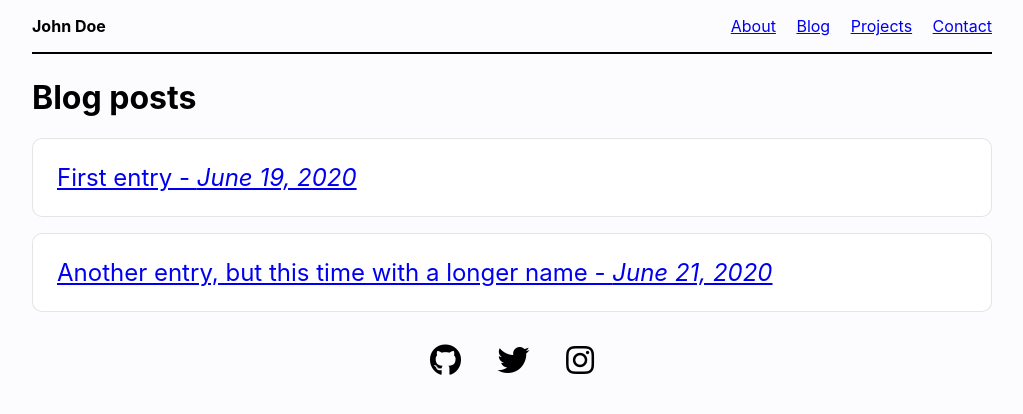
After one commit to HackFrostNL/dev-bootcamp-v1.0, a Flask app: page /blog/ in a window 1280 px wide. The commit adds this page. Shown: the top 414 px of the page, without its empty margins (128-1151 px from the left). Run offline with Flask 2, Linux system fonts and the light colour scheme; some libraries are stand-ins or nearby versions.

Commit message:
blog posts, listing of them all, bring in markdown, slugs :slug:

````diff
--- a/portfolio/app.py
+++ b/portfolio/app.py
@@ -1,7 +1,13 @@
-from flask import Flask
+import os
+import urllib
+from datetime import datetime
+from pathlib import Path
+
+from flask import Flask, abort
 from flask import render_template
 import decouple
 import requests
+import markdown
 
 GITHUB_REPOS_URL = "https://api.github.com/users/jackharrhy/repos?per_page=100"
 CONTACT_FORM_ACTION = decouple.config("CONTACT_FORM_ACTION", default=None)
@@ -43,19 +49,65 @@ for repo in repos:
         )
 
 
+blog_posts = []
+blog_slug_to_post = {}
+
+
+with os.scandir("blog") as it:
+    for entry in it:
+        if entry.name.endswith(".md") and entry.is_file():
+            raw_date, title = entry.name.split("_")
+            title = title.rstrip(".md")
+
+            date = datetime.strptime(raw_date, "%Y-%m-%d")
+
+            post_markdown = Path(entry.path).read_text()
+            html = markdown.markdown(post_markdown)
+
+            slug = "".join(filter(str.isalnum, title))
+            slug = urllib.parse.quote_plus(slug).lower()
+
+            print(slug)
+
+            post = {
+                "date": date,
+                "title": title,
+                "html": html,
+                "slug": slug,
+            }
+
+            blog_posts.append(post)
+            blog_slug_to_post[slug] = post
+
+
 @app.route("/")
-def about_route(name=None):
+def about_route():
     return render_template("about.html")
 
 
 @app.route("/projects/")
-def projects_route(name=None):
+def projects_route():
     return render_template("projects.html", projects=projects)
 
 
 @app.route("/contact/")
-def contact_route(name=None):
+def contact_route():
     return render_template("contact.html", api=CONTACT_FORM_ACTION)
+
+
+@app.route("/blog/")
+def blog_route():
+    return render_template("blog.html", blog_posts=blog_posts)
+
+
+@app.route("/blog/<slug>")
+def blog_post_route(slug):
+    post = blog_slug_to_post.get(slug)
+
+    if post is None:
+        abort(404, description="Post not found")
+
+    return render_template("blog_post.html", post=post)
 
 
 if __name__ == "__main__":
--- /dev/null
+++ b/portfolio/blog/2020-06-19_First entry.md
@@ -0,0 +1,51 @@
+# this is my first blog post!
+
+## is is written in markdown
+
+i'm a fan of markdown!
+
+here is a sample of markdown, so you can see what it looks like
+in the text file, but also how it renders on the website!
+
+---
+
+**This is bold text**
+
+**This is bold text**
+
+_This is italic text_
+
+_This is italic text_
+
+~~Strikethrough~~
+
+---
+
+## Lists
+
+Unordered
+
+-   Create a list by starting a line with `+`, `-`, or `*`
+-   Sub-lists are made by indenting 2 spaces:
+    -   Marker character change forces new list start:
+        -   Ac tristique libero volutpat at
+        *   Facilisis in pretium nisl aliquet
+        -   Nulla volutpat aliquam velit
+-   Very easy!
+
+---
+
+Inline `code`
+
+Indented code
+
+    // Some comments
+    line 1 of code
+    line 2 of code
+    line 3 of code
+
+Block code "fences"
+
+```
+Sample text here...
+```
--- /dev/null
+++ b/portfolio/blog/2020-06-21_Another entry, but this time with a longer name.md
@@ -0,0 +1,21 @@
+# Lorem Ispum
+
+Lorem ipsum dolor sit amet, consectetur adipiscing elit. Vivamus fringilla malesuada sapien. Vivamus suscipit ullamcorper dolor id elementum. Curabitur vitae purus nec odio tempor mattis facilisis non dolor. Ut libero turpis, dapibus eu posuere id, semper ullamcorper ipsum. Donec dignissim vestibulum nunc, in volutpat nunc rutrum elementum. Praesent aliquet vitae sem pharetra dignissim. Integer consequat, turpis vel eleifend laoreet, arcu enim vestibulum justo, vitae eleifend diam nulla id leo. Quisque vehicula vehicula ante, ac congue diam ultricies vel. Donec scelerisque ut nibh a lacinia. Pellentesque in felis sem. Suspendisse potenti. Sed accumsan volutpat risus, eu sagittis mi euismod ac. Mauris suscipit bibendum justo. Etiam imperdiet, diam nec aliquet mollis, justo nulla feugiat ipsum, a blandit justo turpis id arcu. Nulla sodales augue ex, ut mattis eros semper et.
+
+Morbi sed magna ac massa lobortis dictum. Morbi non purus ut justo rhoncus porttitor sed sodales erat. In ut enim pulvinar, aliquet enim viverra, finibus diam. Nulla nec eros rutrum, commodo augue sed, pellentesque ligula. Aenean malesuada ex in ex maximus dictum. Duis fermentum ultricies molestie. Quisque quis aliquet dui, a rhoncus mi. Quisque ac dui eget mauris ultrices porttitor.
+
+Suspendisse quis condimentum mauris, in rutrum nibh. Morbi volutpat libero vestibulum, finibus urna vel, tincidunt odio. Mauris id dolor ullamcorper, aliquam ante eget, hendrerit elit. Pellentesque aliquet in nulla vel cursus. Proin a pulvinar diam, eget dictum sem. Integer faucibus accumsan dignissim. Cras ac condimentum nisl. Pellentesque finibus ligula purus, ut laoreet risus dignissim ornare. Phasellus viverra lorem sed magna hendrerit eleifend. Suspendisse pulvinar porttitor facilisis. Suspendisse potenti.
+
+Aliquam in velit sit amet elit ultricies auctor vitae non massa. Suspendisse euismod pretium nulla, in dapibus ex cursus id. Vestibulum erat dolor, dictum sit amet erat quis, vulputate interdum leo. In rutrum eget leo id lacinia. Phasellus id ullamcorper nibh. Curabitur a accumsan risus. Etiam sed sapien sit amet mauris lacinia dapibus non nec tellus. Cras id velit dapibus, varius erat bibendum, laoreet tortor. Pellentesque id erat eleifend, efficitur enim eu, rhoncus sapien. Integer imperdiet tristique orci, et malesuada mauris iaculis id. Nam venenatis, nunc in dapibus pretium, mauris diam lobortis elit, tristique tempor nisi orci eu lectus. Etiam pharetra urna at velit varius, tincidunt suscipit eros eleifend.
+
+Vestibulum efficitur mauris et elementum iaculis. In felis augue, posuere sed ligula eu, dignissim fringilla sapien. Vivamus varius tincidunt metus, vitae efficitur ipsum laoreet in. Quisque scelerisque quam elit, in bibendum leo molestie vel. Class aptent taciti sociosqu ad litora torquent per conubia nostra, per inceptos himenaeos. Morbi eget nibh suscipit, tincidunt felis ut, sagittis tellus. Nulla quis volutpat erat.
+
+Vivamus vitae volutpat ligula. Vestibulum facilisis lorem sit amet neque condimentum dignissim. Mauris a pretium augue. Ut at purus eget mi euismod venenatis. Pellentesque faucibus commodo enim eu ultricies. Donec hendrerit laoreet mi, sed porttitor lacus laoreet sed. Praesent at molestie libero, ut sodales ante. Phasellus orci nunc, tristique in diam a, blandit euismod velit. Duis ultrices magna neque, et aliquam eros pulvinar et. Sed laoreet finibus rutrum.
+
+Maecenas ultrices sapien quam, quis sodales erat iaculis quis. Nunc ultricies gravida fermentum. Maecenas porttitor dui quis arcu tincidunt, eget pretium arcu varius. Mauris id urna turpis. Curabitur a elit a eros mollis pharetra. Fusce egestas augue et turpis cursus vehicula. Nullam aliquam sit amet neque sit amet tincidunt. Duis varius eros in mollis pharetra. Quisque vel viverra enim, ut tincidunt libero. Ut venenatis diam ut scelerisque rutrum. Morbi sit amet iaculis lorem. Nullam iaculis dui a odio convallis faucibus. Duis id facilisis sapien, vitae condimentum nisl. Duis urna dui, faucibus et velit nec, dictum consequat massa.
+
+Sed pharetra leo libero, ut maximus felis volutpat vitae. Sed in massa ipsum. Duis lacinia sollicitudin sapien non volutpat. Morbi pulvinar consectetur justo, ut cursus enim aliquam sit amet. Sed viverra auctor blandit. Fusce sit amet commodo enim. Suspendisse dictum turpis metus, eget malesuada augue maximus nec. Pellentesque tempus, orci sit amet egestas ultricies, urna leo lobortis est, eget efficitur nisi nisl sit amet risus. Donec sit amet faucibus ligula. Nam quis ipsum in nisi gravida aliquam. Aliquam erat volutpat. Sed vel rhoncus ante. In accumsan volutpat ornare. In eget tincidunt quam. Sed imperdiet odio sit amet enim venenatis hendrerit.
+
+Pellentesque sollicitudin leo et hendrerit molestie. Vivamus id maximus felis. Mauris tristique, purus ac scelerisque auctor, risus lectus gravida massa, sed euismod nisi massa in diam. Vivamus maximus lacus sapien, sodales auctor lectus tristique in. Fusce in mi ac turpis luctus ultricies molestie in eros. Nullam pellentesque ligula finibus purus condimentum, vitae maximus justo blandit. Ut bibendum fringilla nunc, ac aliquam odio egestas ut. Aliquam id neque malesuada, egestas nisl vitae, sollicitudin libero. Nullam maximus molestie venenatis. Curabitur a purus vehicula, fermentum tellus in, sodales nunc.
+
+Nam egestas quam et magna congue luctus. Maecenas vel maximus nulla. Duis tristique vestibulum aliquet. Donec metus elit, dignissim eget nisi vitae, bibendum condimentum arcu. Fusce semper, magna et lacinia vestibulum, mi tortor molestie tellus, sodales pretium elit lorem eget erat. Phasellus volutpat erat sit amet placerat accumsan. Donec ac dolor ut tellus condimentum lacinia id sit amet diam.
--- a/portfolio/requirements.txt
+++ b/portfolio/requirements.txt
@@ -1,3 +1,4 @@
 Flask==2
 python-decouple==3.4
 requests==2.25
+markdown==3.3
--- a/portfolio/static/style.css
+++ b/portfolio/static/style.css
@@ -8,8 +8,14 @@
 		sans-serif;
 }
 
+code {
+	font-family: Menlo, Consolas, Monaco, Liberation Mono, Lucida Console,
+		monospace;
+}
+
 body {
 	margin: 0 1rem;
+	background-color: #fcfcff;
 }
 
 #content {
@@ -105,7 +111,7 @@ nav ul li {
 	width: 100%;
 	max-width: 30rem;
 	border-radius: 10px;
-	background-color: #f2f2f2;
+	background-color: white;
 	border: 1px solid rgba(1, 1, 1, 0.1);
 	padding: 1.5rem;
 }
@@ -124,3 +130,22 @@ form > input[type="submit"] {
 form > .field textarea {
 	resize: vertical;
 }
+
+/* Blog page */
+
+.post {
+	margin-bottom: 1rem;
+	padding: 1.5rem;
+	border-radius: 10px;
+	background-color: white;
+	border: 1px solid rgba(1, 1, 1, 0.1);
+}
+
+.post .title {
+	margin: 0;
+	font-size: 1.5rem;
+}
+
+.post .title span {
+	font-style: italic;
+}
--- /dev/null
+++ b/portfolio/templates/blog.html
@@ -0,0 +1,14 @@
+{% extends "layout.html" %}
+{% block title %}Blog{% endblock %}
+{% block content %}
+<h1>Blog posts</h1>
+
+{% for post in blog_posts %}
+<a href="/blog/{{ post['slug'] }}">
+	<div class="post">
+		<p class="title">{{ post["title"] }} - <span>{{ post["date"].strftime("%B %d, %Y") }}</span></p>
+	</div>
+</a>
+{% endfor %}
+
+{% endblock %}
--- a/portfolio/templates/layout.html
+++ b/portfolio/templates/layout.html
@@ -14,6 +14,7 @@
 			<p>John Doe</p>
 			<ul>
         <li><a href="/">About</a></li>
+        <li><a href="/blog">Blog</a></li>
         <li><a href="/projects">Projects</a></li>
         <li><a href="/contact">Contact</a></li>
 			</ul>
````
Also changed, not shown: portfolio/templates/blog_post.html (added, +11 -0 lines).
